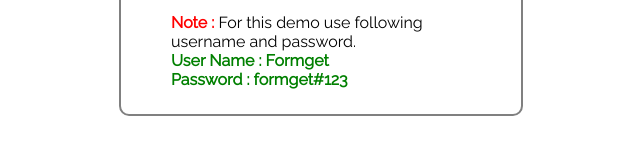
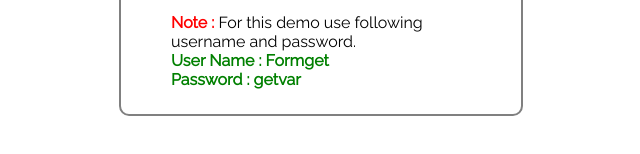
Before and after one commit to RedMAngo22/Loginform, a plain HTML site: page index.html in a window 1280 px wide. Shown: the part 410-564 px from the top of the page, 71-711 px from the left. Drawn offline with Linux system fonts and the light colour scheme.

Commit message:
Update index.html

```diff
--- a/index.html
+++ b/index.html
@@ -18,7 +18,7 @@
 <input type="password" name="password" id="password"/>
 <input type="button" value="Login" id="submit" onclick="validate()"/>
 </form>
-<span><b class="note">Note : </b>For this demo use following username and password. <br/><b class="valid">User Name : Formget<br/>Password : formget#123</b></span>
+<span><b class="note">Note : </b>For this demo use following username and password. <br/><b class="valid">User Name : Formget<br/>Password : getvar</b></span>
 </div>
 </div>
 </body>
```
